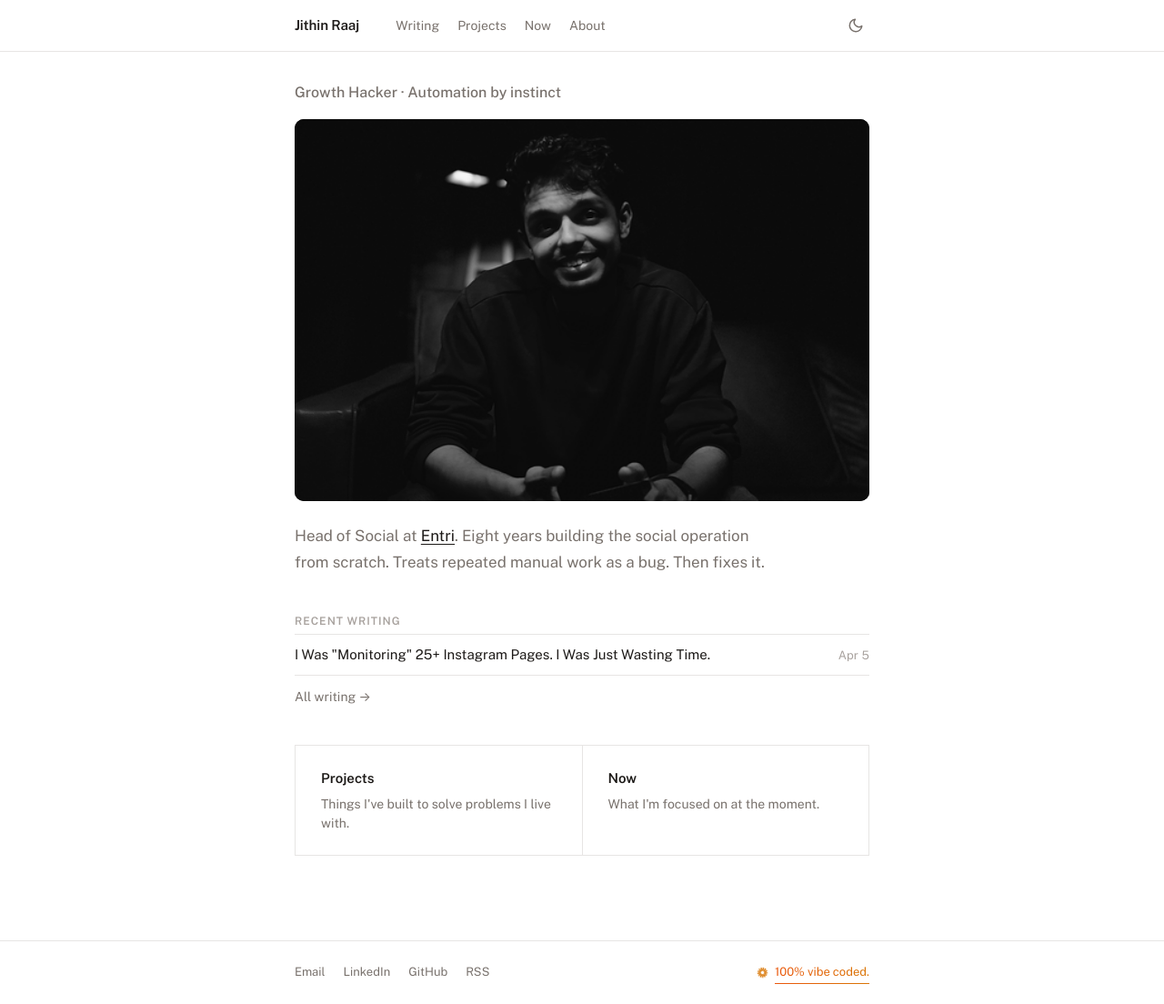
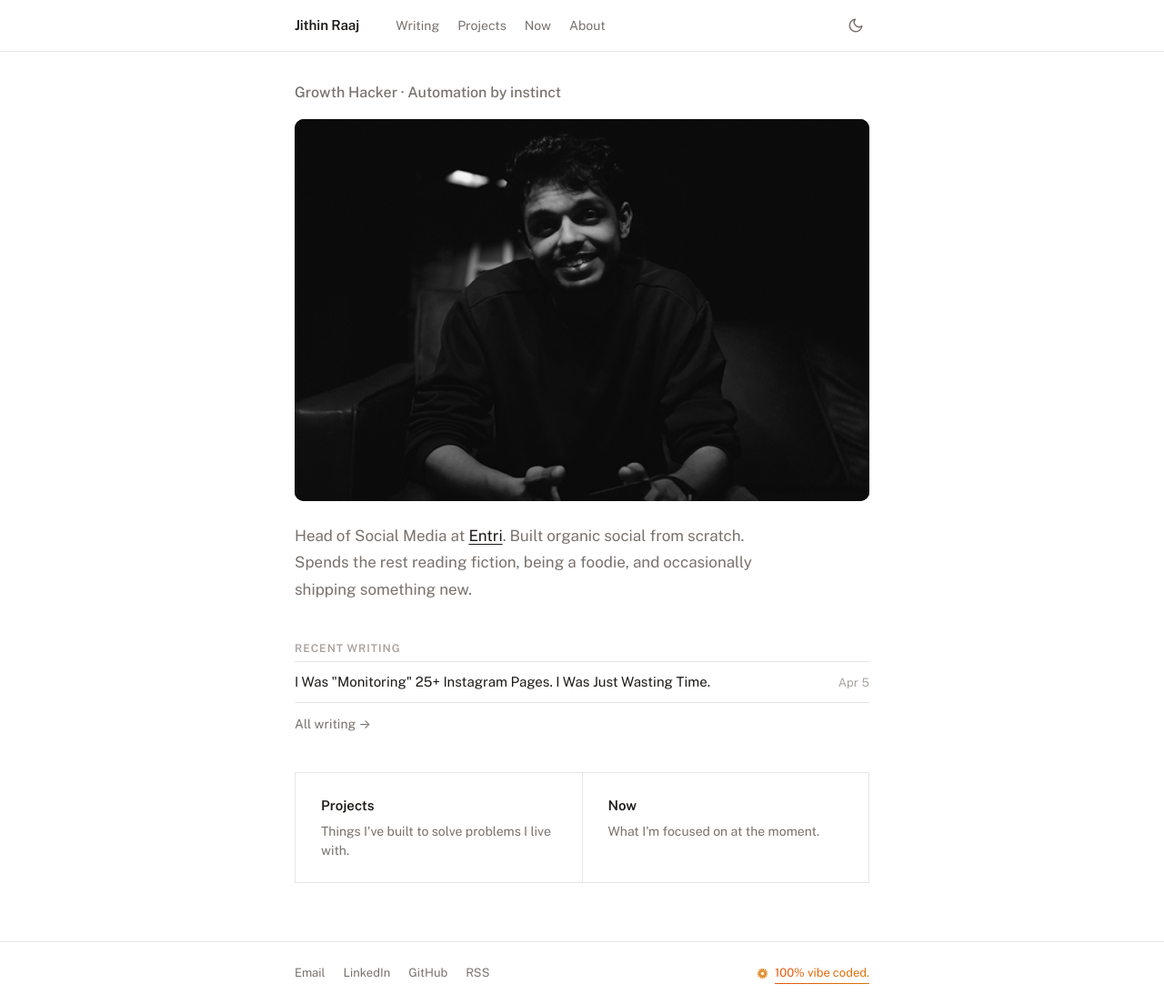
Before and after one commit to jithinrajtk/jithinrajtk.github.io, a Jekyll site: the page built from index.html, in a window 1280 px wide and 1104 px high. Shown: the whole window at 91% size. Built offline with Jekyll 4.4.1, drawn with Linux system fonts in a browser that asks for light colours; nearby versions of some CDN libraries.

Commit message:
Update homepage bio — clearer title, human interests

```diff
--- a/index.html
+++ b/index.html
@@ -16,7 +16,7 @@ title: Jithin Raaj
       <img src="/assets/images/profile.png" alt="" aria-hidden="true" class="home-photo home-photo-bw" />
     </div>
     <div class="home-bio">
-      <p>Head of Social at <a href="https://entri.app" target="_blank" rel="noopener">Entri</a>. Eight years building the social operation from scratch. Treats repeated manual work as a bug. Then fixes it.</p>
+      <p>Head of Social Media at <a href="https://entri.app" target="_blank" rel="noopener">Entri</a>. Built organic social from scratch. Spends the rest reading fiction, being a foodie, and occasionally shipping something new.</p>
     </div>
   </div>
 
```
